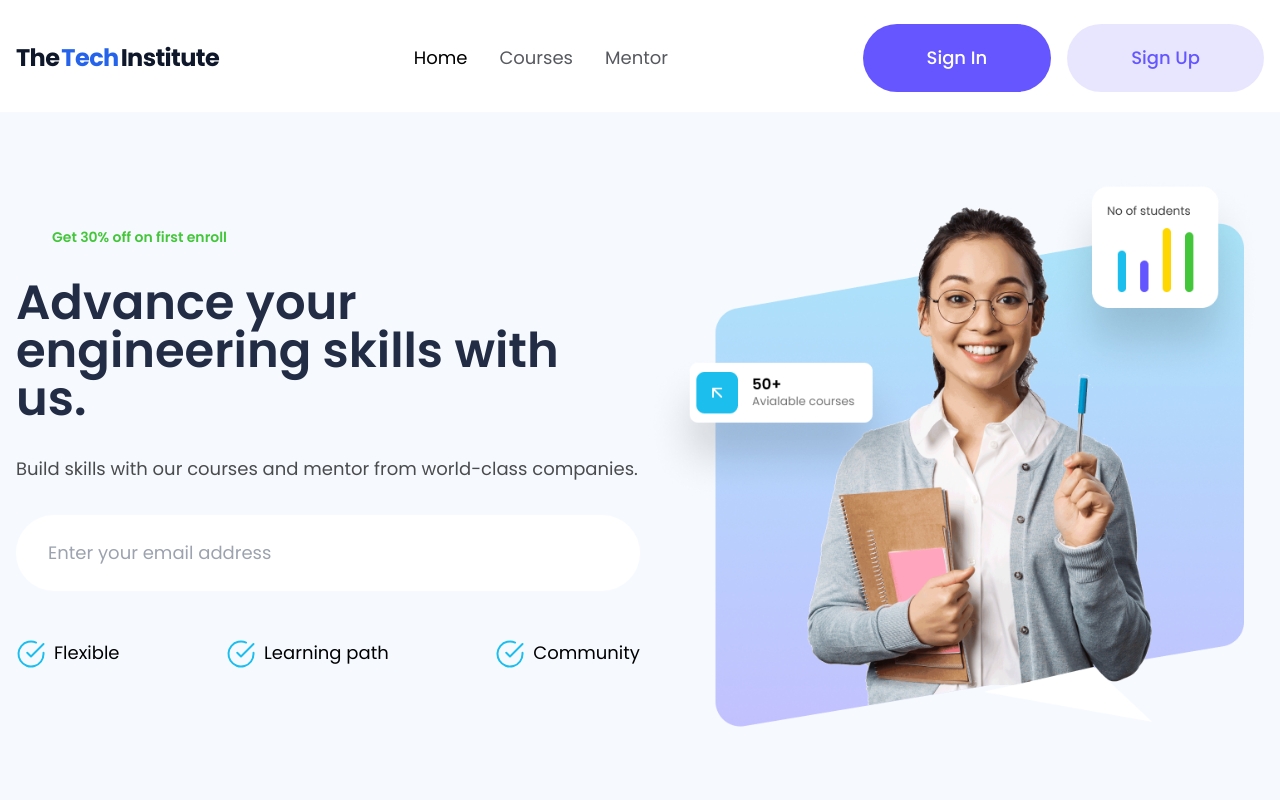
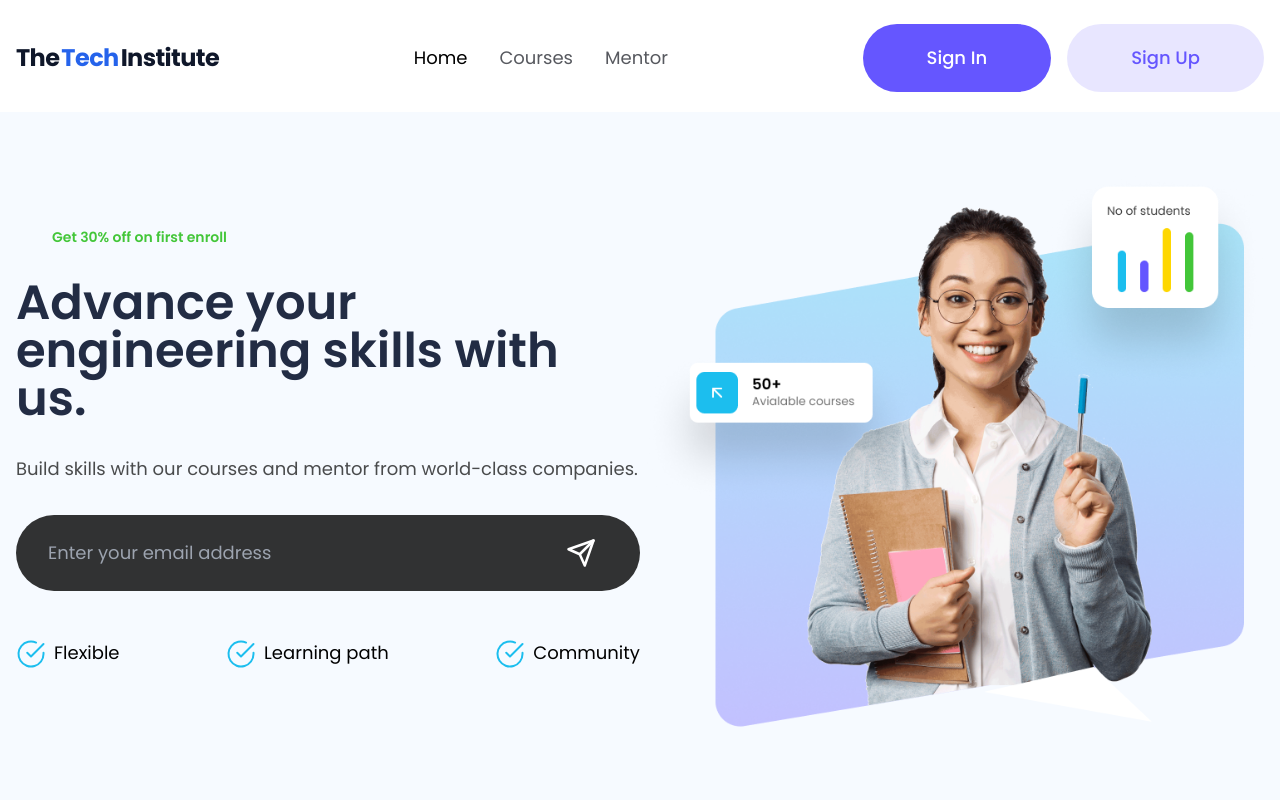
Before and after one commit to DavidTechCodes/the-tech-institute, a Next.js app: page / in a window 1280 px wide. Shown: the top 800 px of the page. Built offline with nearby package versions, Linux system fonts and the light colour scheme; some icons are missing.

Commit message:
newletter new fix

```diff
--- a/src/components/Home/Hero/index.tsx
+++ b/src/components/Home/Hero/index.tsx
@@ -26,16 +26,16 @@ const Hero = () => {
             </h3>
             <div className="relative text-black dark:text-white flex flex-row-reverse rounded-full pt-5 lg:pt-0">
               <input
-                type="Email address"
+                type="email"
                 name="q"
-                className="py-4 lg:py-6 text-sm md:text-lg w-full rounded-full pl-8 focus:outline-none"
+                className="py-4 lg:py-6 text-sm md:text-lg w-full rounded-full pl-8 focus:outline-none bg-black/80 text-white dark:text-white"
                 placeholder="Enter your email address"
                 autoComplete="off"
               />
               <div className="absolute inset-y-0 right-0 flex items-center pr-6 pt-5 lg:pt-0">
                 <button
                   type="submit"
-                  className="p-3 lg:p-5 focus:outline-none focus:shadow-outline bg-ultramarine hover:bg-midnightblue duration-150 ease-in-out rounded-full"
+                  className="p-3 lg:p-5 focus:outline-none focus:shadow-outline duration-150 ease-in-out rounded-full"
                 >
                   <Image
                     src={`images/newsletter/send.svg`}
--- a/src/components/Home/Newsletter/index.tsx
+++ b/src/components/Home/Newsletter/index.tsx
@@ -17,15 +17,15 @@ const Newsletter = () => {
                 Newsletter.
               </h3>
               <h3 className="text-base font-normal text-white/75 text-center mb-8">
-                Subscrible to our newsletter for discounts, <br /> promo and
-                many more.
+                Subscribe to our newsletter for discounts, <br /> promo and many
+                more.
               </h3>
               <div>
                 <div className="relative text-black dark:text-white flex flex-row-reverse rounded-full pt-5 lg:pt-0">
                   <input
-                    type="Email address"
+                    type="email"
                     name="q"
-                    className="py-6 lg:py-8 text-sm md:text-lg w-full mx-3 rounded-full pl-8 focus:outline-none"
+                    className="py-4 lg:py-6 text-sm md:text-lg w-full rounded-full pl-8 focus:outline-none bg-black/80 text-white dark:text-white"
                     placeholder="Enter your email address"
                     autoComplete="off"
                   />
```
